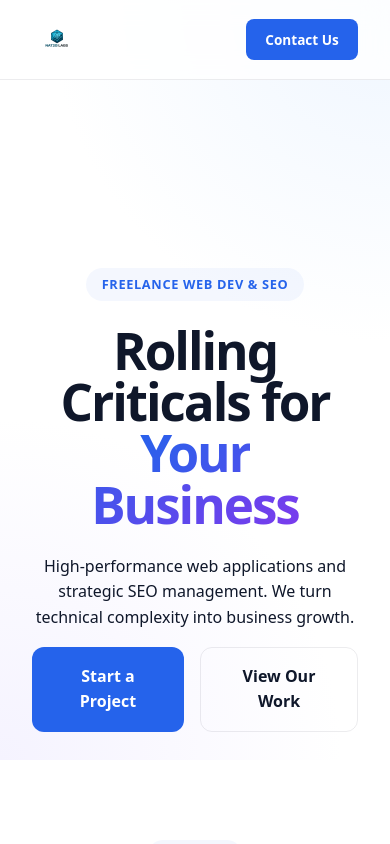
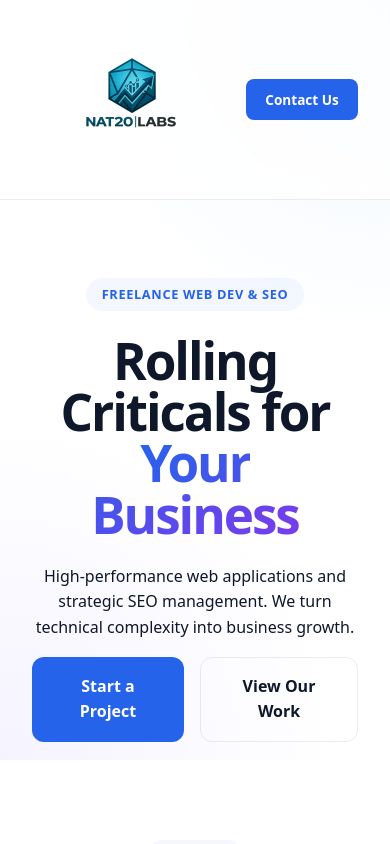
Before and after one commit to The-RavenKing/Nat20labs-site, a React (Vite) app: page / in a window 390 px wide. Shown: the top 844 px of the page. Built offline with nearby package versions, Linux system fonts and the light colour scheme.

Commit message:
UI: Final forced 200px logo height with inline styles and massive navbar clearance

```diff
--- a/index.html
+++ b/index.html
@@ -23,17 +23,17 @@
       body { background-color: var(--bg-primary); color: var(--text-primary); font-family: system-ui, -apple-system, sans-serif; line-height: 1.6; -webkit-font-smoothing: antialiased; overflow-x: hidden; }
       .container { max-width: 1200px; margin: 0 auto; padding: 0 2rem; }
 
-      /* Navbar - Balanced for 200px Logo */
-      .navbar { position: fixed; top: 0; left: 0; right: 0; height: 240px; display: flex; align-items: center; justify-content: space-between; z-index: 1000; background: rgba(255, 255, 255, 0.8); backdrop-filter: blur(12px); border-bottom: 1px solid var(--border); transition: var(--transition); }
+      /* Navbar - Forced Massive Initial State */
+      .navbar { position: fixed; top: 0; left: 0; right: 0; height: 260px; display: flex; align-items: center; justify-content: space-between; z-index: 1000; background: rgba(255, 255, 255, 0.8); backdrop-filter: blur(12px); border-bottom: 1px solid var(--border); transition: var(--transition); }
       .navbar-scrolled { height: 80px; }
-      .navbar .logo img { height: 200px; width: auto; transition: var(--transition); }
-      .navbar-scrolled .logo img { height: 60px; }
+      .navbar .logo { display: flex; align-items: center; }
+      .navbar .logo img { transition: height 0.3s ease; }
 
       .nav-links { display: flex; gap: 2rem; align-items: center; }
       .nav-links a { text-decoration: none; color: var(--text-secondary); font-weight: 500; font-size: 0.9rem; transition: var(--transition); }
       .nav-links a:hover { color: var(--accent); }
 
-      .hero { min-height: 90vh; display: flex; flex-direction: column; justify-content: center; align-items: center; text-align: center; padding-top: 240px; background: radial-gradient(circle at top right, #eff6ff 0%, transparent 40%), radial-gradient(circle at bottom left, #f5f3ff 0%, transparent 40%); }
+      .hero { min-height: 90vh; display: flex; flex-direction: column; justify-content: center; align-items: center; text-align: center; padding-top: 260px; background: radial-gradient(circle at top right, #eff6ff 0%, transparent 40%), radial-gradient(circle at bottom left, #f5f3ff 0%, transparent 40%); }
       .hero-title { font-size: clamp(3rem, 8vw, 5.5rem); font-weight: 900; letter-spacing: -0.04em; line-height: 1; margin-bottom: 1.5rem; color: var(--text-primary); opacity: 1 !important; }
       .hero-title span { color: var(--accent); background: linear-gradient(135deg, #2563eb 0%, #7c3aed 100%); -webkit-background-clip: text; -webkit-text-fill-color: transparent; }
 
@@ -58,8 +58,8 @@
 
       @media (max-width: 768px) {
         .nav-links { display: none; }
-        .navbar { height: 80px; }
-        .navbar .logo img { height: 50px; }
+        .navbar { height: 200px; }
+        .navbar-scrolled { height: 80px; }
         .hero-title { font-size: 3.2rem; }
         .section { padding: 5rem 0; }
         .bento-grid { grid-template-columns: 1fr; }
--- a/src/App.tsx
+++ b/src/App.tsx
@@ -36,13 +36,11 @@ function App() {
     <div className="app">
       <header>
         <nav className={`navbar container ${scrolled ? 'navbar-scrolled' : ''}`}>
-          <a href="/" className="logo" style={{ display: 'flex', alignItems: 'center' }}>
+          <a href="/" className="logo" style={{ display: 'flex', alignItems: 'center', flexShrink: 0 }}>
             <img
               src="/logo-v2.webp"
               alt="Nat 20 Labs"
-              width="200"
-              height="200"
-              style={{ objectFit: 'contain', display: 'block' }}
+              style={{ height: scrolled ? '60px' : '200px', width: 'auto', display: 'block', flexShrink: 0, transition: 'height 0.3s ease' }}
             />
           </a>
           <div className="nav-links">
@@ -190,7 +188,7 @@ function App() {
       <footer>
         <div className="container">
           <div style={{ marginBottom: '2rem' }}>
-            <img src="/logo-v2.webp" alt="Nat 20 Labs" width="200" height="200" style={{ objectFit: 'contain', margin: '0 auto' }} />
+            <img src="/logo-v2.webp" alt="Nat 20 Labs" style={{ height: '200px', width: 'auto', margin: '0 auto' }} />
           </div>
           <p style={{ fontSize: '0.9rem' }}>&copy; {new Date().getFullYear()} Nat 20 Labs. All rights reserved.</p>
         </div>
```
